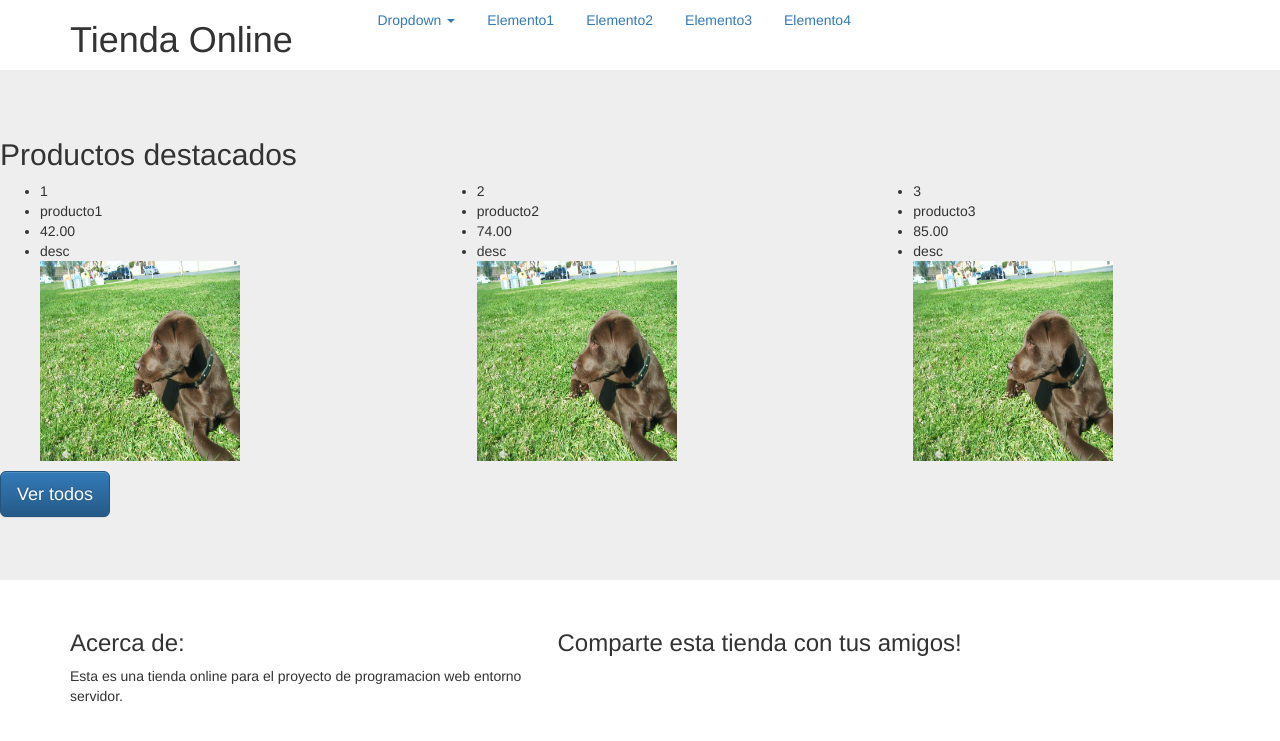
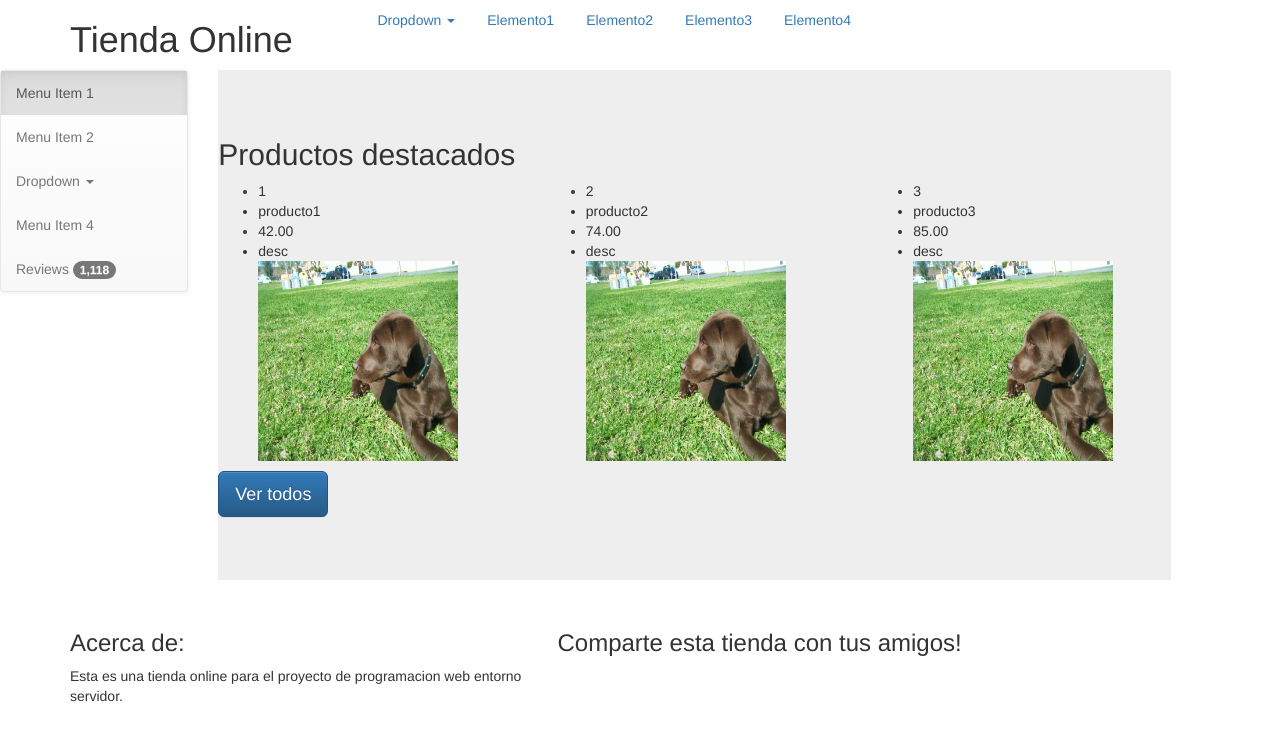
Before and after one commit to xtianrock/tienda-online, a CodeIgniter app: page /tienda-online/ in a window 1280 px wide. Shown: the top 741 px of the page. Run offline with CodeIgniter, Linux system fonts and the light colour scheme; some libraries are stand-ins or nearby versions.

Commit message:
añadido categorias

```diff
--- a/application/controllers/controladorFrontal.php
+++ b/application/controllers/controladorFrontal.php
@@ -18,6 +18,7 @@ class ControladorFrontal extends CI_Controller {
     public function index()
     {
         $datos['destacados']=$this->shop_model->obtenerDestacados();
+        $datos['categorias']=$this->shop_model->obtenerCategorias();
 
         $this->load->view('header');
         $this->load->view('menu');
--- a/application/models/shop_model.php
+++ b/application/models/shop_model.php
@@ -29,6 +29,12 @@ class Shop_model extends CI_Model{
         return $productos;
     }
 
+    public function obtenerCategorias()
+    {
+      return $this->db->select('nombre_cat')->from('categoria')->get();
+
+    }
+
     function insert_entry()
     {
         $this->title   = $_POST['title']; // por favor leer la nota de abajo
--- a/application/views/content.php
+++ b/application/views/content.php
@@ -6,11 +6,42 @@
  * Time: 16:32
  */
 ?>
-
+<div class="row">
+    <div class="col-sm-2">
+        <div class="sidebar-nav">
+            <div class="navbar navbar-default" role="navigation">
+                <div class="navbar-header">
+                    <button type="button" class="navbar-toggle" data-toggle="collapse" data-target=".sidebar-navbar-collapse">
+                        <span class="sr-only">Toggle navigation</span>
+                        <span class="icon-bar"></span>
+                        <span class="icon-bar"></span>
+                        <span class="icon-bar"></span>
+                    </button>
+                    <span class="visible-xs navbar-brand">Sidebar menu</span>
+                </div>
+                <div class="navbar-collapse collapse sidebar-navbar-collapse">
+                    <ul class="nav navbar-nav">
+                        <li class="active"><a href="#">Menu Item 1</a></li>
+                        <li><a href="#">Menu Item 2</a></li>
+                        <li class="dropdown">
+                            <a href="#" class="dropdown-toggle" data-toggle="dropdown">Dropdown <b class="caret"></b></a>
+                            <ul class="dropdown-menu">
+                                <?php foreach($categorias->result() as $item):?>
+                                    <li><a href="#"><?php echo $item->nombre_cat;?></a></li>
+                                <?php endforeach;?>
+                            </ul>
+                        </li>
+                        <li><a href="#">Menu Item 4</a></li>
+                        <li><a href="#">Reviews <span class="badge">1,118</span></a></li>
+                    </ul>
+                </div><!--/.nav-collapse -->
+            </div>
+        </div>
+    </div>
+    <div class="col-sm-9">
         <div class="jumbotron">
             <h2>Productos destacados</h2>
             <div class="row">
-
                 <?php foreach($destacados as $item):?>
                     <div class="col-xs-4">
                         <ul>
@@ -22,7 +53,8 @@
                         </ul>
                     </div>
                 <?php endforeach;?>
-
             </div>
             <p><a class="btn btn-primary btn-lg" href="#" role="button">Ver todos</a></p>
         </div>
+    </div>
+</div>
--- a/assets/css/estilos.css
+++ b/assets/css/estilos.css
@@ -37,3 +37,25 @@ html,body
     height: 200px;
     width: 200px;
 }
+
+/* make sidebar nav vertical */
+@media (min-width: 768px) {
+    .sidebar-nav .navbar .navbar-collapse {
+        padding: 0;
+        max-height: none;
+    }
+    .sidebar-nav .navbar ul {
+        float: none;
+    }
+    .sidebar-nav .navbar ul:not {
+        display: block;
+    }
+    .sidebar-nav .navbar li {
+        float: none;
+        display: block;
+    }
+    .sidebar-nav .navbar li a {
+        padding-top: 12px;
+        padding-bottom: 12px;
+    }
+}
```
Also changed, not shown: application/models/Modelo.php (added, +11 -0 lines). Lines whose indentation alone changed are shown as unchanged.
